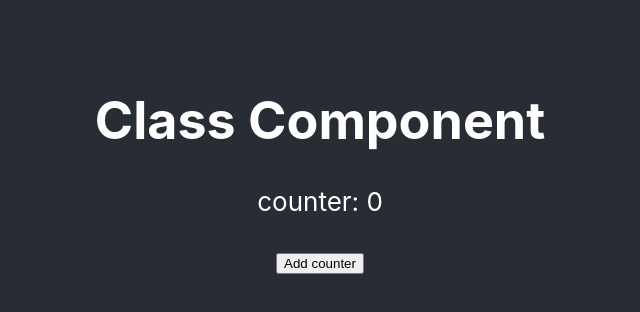
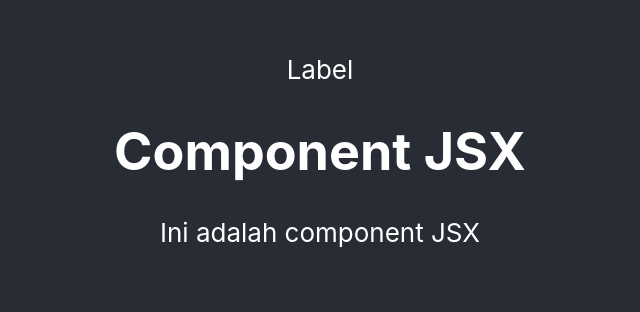
Before and after one commit to isti20/learn-reactjs, a React (Create React App) app: page / in a window 1280 px wide. Shown: the part 236-548 px from the top of the page, without its empty margins (320-960 px from the left). Built offline with nearby package versions, Linux system fonts and the light colour scheme.

Commit message:
Components: Component JSX

```diff
--- a/src/App.js
+++ b/src/App.js
@@ -1,13 +1,15 @@
 import './App.css';
 import FComponent from './components/component/FunctionalComponent';
 import CComponent from './components/component/ClassComponent';
+import ComponentJSX from './components/component/Component';
 
 function App() {
   return (
     <div className="App">
       <header className="App-header">
         {/* <FComponent /> */}
-        <CComponent />
+        {/* <CComponent /> */}
+        <ComponentJSX />
       </header>
     </div>
   );
--- /dev/null
+++ b/src/components/component/Component.jsx
@@ -0,0 +1,33 @@
+import React from 'react'
+
+const ComponentJSX = () => {
+    return (
+        <div id= "element-main" className='text text-sm'>
+            <label htmlFor=''>Label</label>
+            <h1 onClick={() => console.log("JSX")}>Component JSX</h1>
+            <p>Ini adalah component JSX</p>
+        </div>
+    )
+
+    //Component without JSX
+    // return React.createElement(
+    //     "div",
+    //     {id: "element-main", class: "title"},
+    //     React.createElement(
+    //         "h1",
+    //         null,
+    //         "Component JSX"
+    //     ),
+    //     React.createElement(
+    //         "div",
+    //         null,
+    //         React.createElement(
+    //             "p",
+    //             null,
+    //             "Ini adalah component JSX"
+    //         )
+    //     )
+    // )
+}
+
+export default ComponentJSX
```
